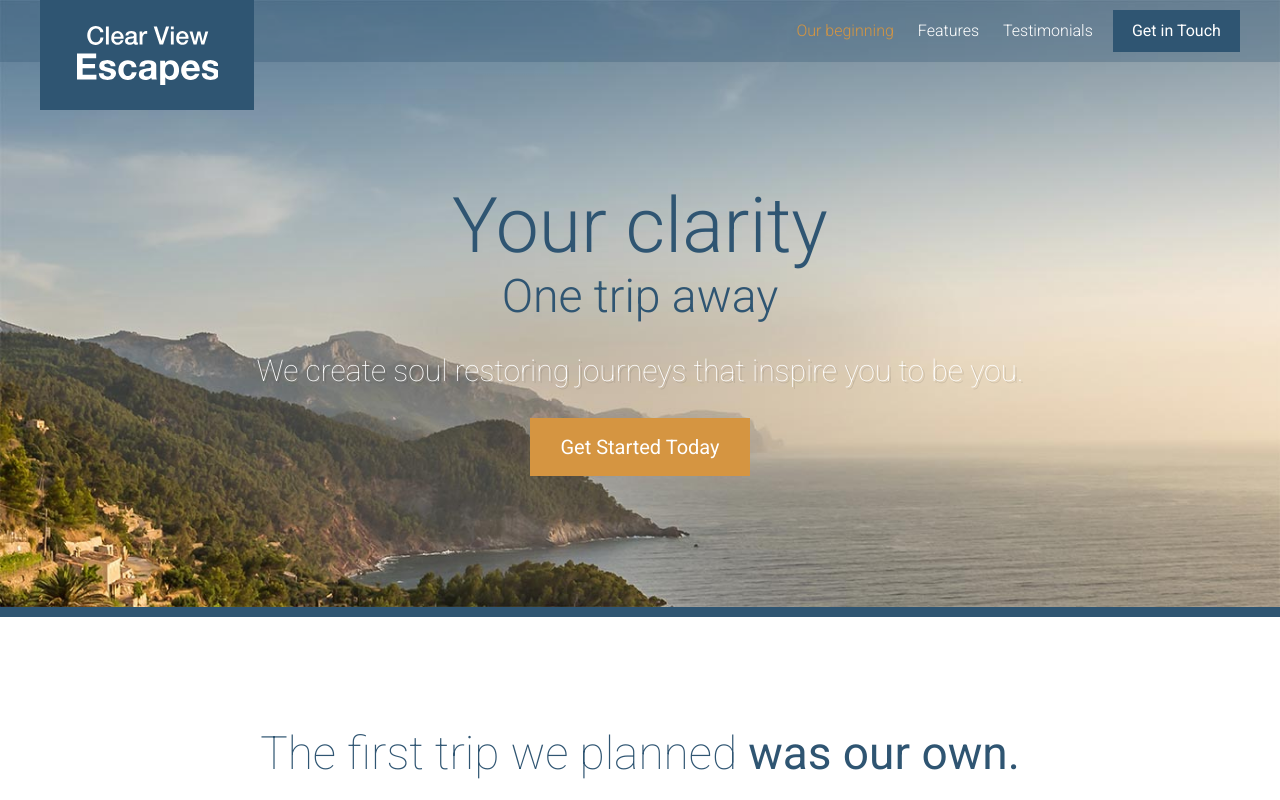
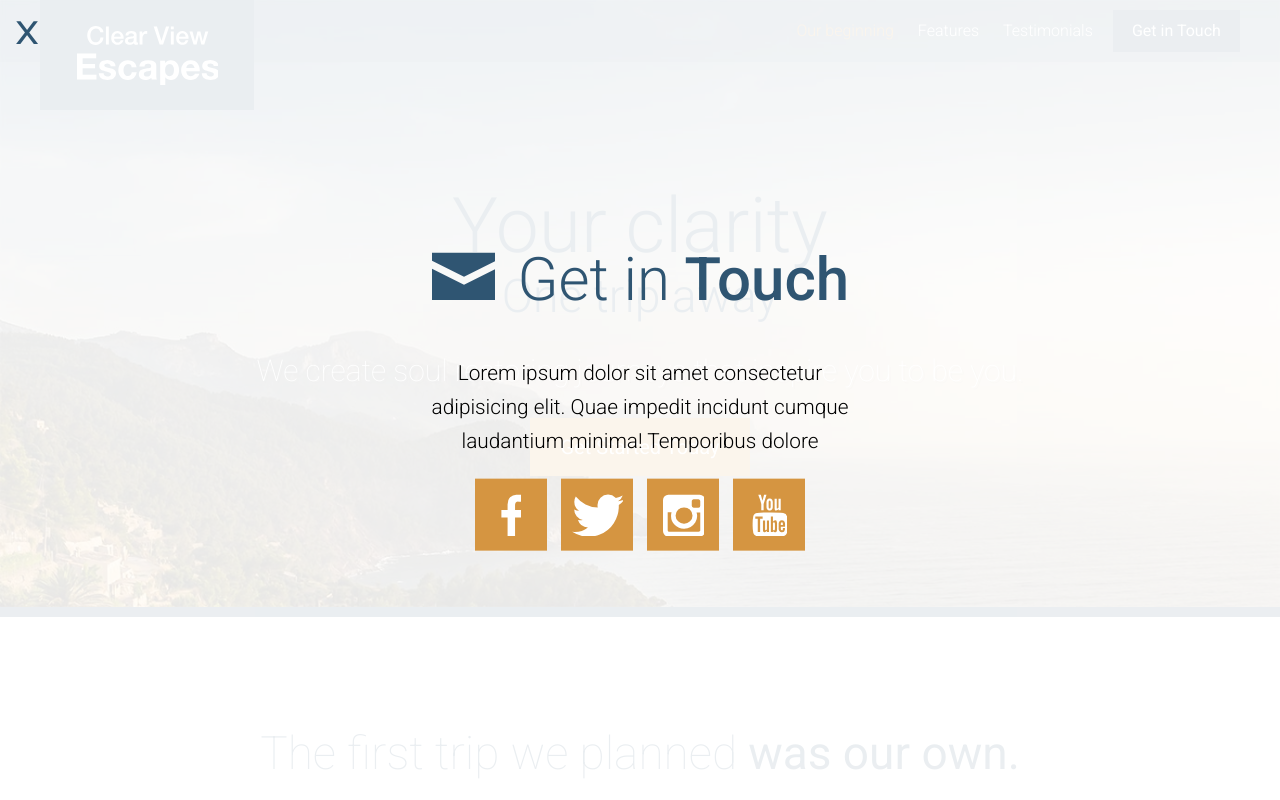
Before and after one commit to wenfangdu/clear-view-escapes, a website: page src/index.html in a window 1280 px wide. Shown: the top 800 px of the page. Drawn offline with Linux system fonts and the light colour scheme.

Commit message:
completed modal css&html

```diff
--- a/src/assets/css/main.css
+++ b/src/assets/css/main.css
@@ -761,6 +761,10 @@ a {
     padding-top: 80px;
   }
 
+.wrapper--narrow {
+    max-width: 470px;
+  }
+
 .large-banner {
   border-bottom: 10px solid #2f5572;
   position: relative;
@@ -991,6 +995,11 @@ background-color: var(--bc2); */
 
 .section-title--blue {
     color: #2f5572;
+  }
+
+.section-title--less-margin {
+    margin-bottom: 20.8px;
+    margin-top: 0;
   }
 
 .feature-item {
@@ -1256,3 +1265,76 @@ background-color: var(--bc2); */
       display: -ms-flexbox;
       display: flex;
     }
+
+.modal {
+  position: fixed;
+  z-index: 5;
+  background-color: rgba(255, 255, 255, .9);
+  top: 0;
+  bottom: 0;
+  right: 0;
+  left: 0;
+  -webkit-transition: all .3s ease-out;
+  transition: all .3s ease-out;
+}
+
+.modal__inner {
+    position: absolute;
+    width: 100%;
+    top: 50%;
+    -webkit-transform: translateY(-50%);
+            transform: translateY(-50%);
+  }
+
+.modal__description {
+    text-align: center;
+    font-size: 20.8px;
+    font-weight: 300;
+    line-height: 1.65;
+  }
+
+.modal__close {
+    position: absolute;
+    top: 15px;
+    left: 15px;
+    cursor: pointer;
+    font-size: 32px;
+    color: #2f5572;
+    -webkit-transform-origin: 0 50%;
+            transform-origin: 0 50%;
+    -webkit-transform: scaleX(1.2);
+            transform: scaleX(1.2);
+  }
+
+.modal__close:hover {
+      color: #d59541;
+    }
+
+.social-icons {
+  text-align: center;
+}
+
+.social-icons__icon {
+    background-color: #d59541;
+    display: inline-block;
+    width: 33%;
+    height: 72px;
+    position: relative;
+    margin: 0 5px 5px 5px;
+  }
+
+@media (min-width: 900px) {
+
+.social-icons__icon {
+      width: 72px;
+      margin: 0 5px
+  }
+    }
+
+.social-icons .icon {
+    position: absolute;
+    top: 50%;
+    left: 50%;
+    -webkit-transform: translate(-50%, -50%);
+            transform: translate(-50%, -50%);
+  }
--- a/src/dev/css/main.css
+++ b/src/dev/css/main.css
@@ -17,3 +17,5 @@
 @import "./modules/_primary-nav";
 @import "./modules/_reveal-item";
 @import "./modules/_row";
+@import "./modules/_modal";
+@import "./modules/_social-icons";
--- /dev/null
+++ b/src/dev/css/modules/_modal.css
@@ -0,0 +1,35 @@
+.modal {
+  position: fixed;
+  z-index: 5;
+  background-color: rgba(255, 255, 255, 0.9);
+  top: 0;
+  bottom: 0;
+  right: 0;
+  left: 0;
+  transition: all .3s ease-out;
+  &__inner {
+    position: absolute;
+    width: 100%;
+    top: 50%;
+    transform: translateY(-50%);
+  }
+  &__description {
+    text-align: center;
+    font-size: 20.8px;
+    font-weight: 300;
+    line-height: 1.65;
+  }
+  &__close {
+    position: absolute;
+    top: 15px;
+    left: 15px;
+    cursor: pointer;
+    font-size: 32px;
+    color: var(--mainBlue);
+    transform-origin: 0 50%;
+    transform: scaleX(1.2);
+    &:hover {
+      color: var(--mainOrange);
+    }
+  }
+}
--- a/src/dev/css/modules/_section-title.css
+++ b/src/dev/css/modules/_section-title.css
@@ -20,4 +20,8 @@
   &--blue {
     color: var(--mainBlue);
   }
+  &--less-margin {
+    margin-bottom: 20.8px;
+    margin-top: 0;
+  }
 }
--- /dev/null
+++ b/src/dev/css/modules/_social-icons.css
@@ -0,0 +1,21 @@
+.social-icons {
+  text-align: center;
+  &__icon {
+    background-color: var(--mainOrange);
+    display: inline-block;
+    width: 33%;
+    height: 72px;
+    position: relative;
+    margin: 0 5px 5px 5px;
+    @media (--md) {
+      width: 72px;
+      margin: 0 5px;
+    }
+  }
+  & .icon {
+    position: absolute;
+    top: 50%;
+    left: 50%;
+    transform: translate(-50%, -50%);
+  }
+}
--- a/src/dev/css/modules/_wrapper.css
+++ b/src/dev/css/modules/_wrapper.css
@@ -33,4 +33,7 @@
   &--t-padding {
     padding-top: 80px;
   }
+  &--narrow {
+    max-width: 470px;
+  }
 }
--- /dev/null
+++ b/src/dev/js/modules/Modal.js
@@ -0,0 +1 @@
+import $ from "jquery"
--- a/src/dev/js/modules/StickyHeader.js
+++ b/src/dev/js/modules/StickyHeader.js
@@ -1,6 +1,6 @@
 import $ from "jquery"
 import "waypoints"
-import moduleName from "jquery-smooth-scroll"
+import "jquery-smooth-scroll"
 
 export default class StickyHeader {
   constructor() {
--- a/src/index.html
+++ b/src/index.html
@@ -191,6 +191,33 @@
       </p>
     </div>
   </footer>
+  <div class="modal">
+    <div class="modal__inner">
+      <h2 class="section-title section-title--blue section-title--less-margin">
+        <div class="icon icon--mail section-title__icon"></div>
+        Get in <strong>Touch</strong>
+      </h2>
+      <div class="wrapper wrapper--narrow">
+        <p class="modal__description">Lorem ipsum dolor sit amet consectetur adipisicing elit. Quae impedit incidunt cumque laudantium minima! Temporibus
+          dolore </p>
+      </div>
+      <div class="social-icons">
+        <a href="#" class="social-icons__icon">
+          <div class="icon icon--facebook"></div>
+        </a>
+        <a href="#" class="social-icons__icon">
+          <div class="icon icon--twitter"></div>
+        </a>
+        <a href="#" class="social-icons__icon">
+          <div class="icon icon--instagram"></div>
+        </a>
+        <a href="#" class="social-icons__icon">
+          <div class="icon icon--youtube"></div>
+        </a>
+      </div>
+    </div>
+    <div class="modal__close">X</div>
+  </div>
   <script src="./assets/js/main.js"></script>
 </body>
 
```
Also changed, not shown: src/assets/js/main.js.
